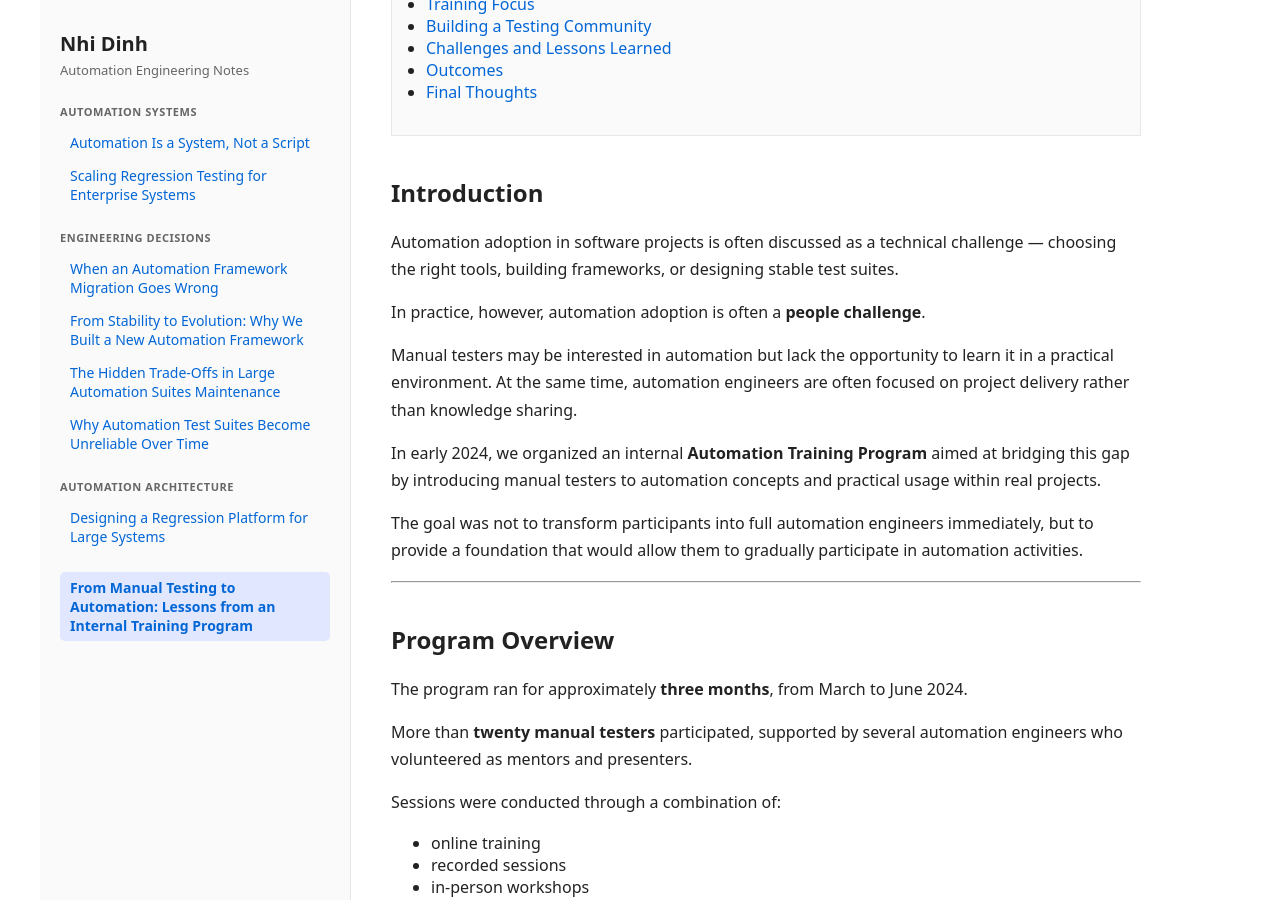
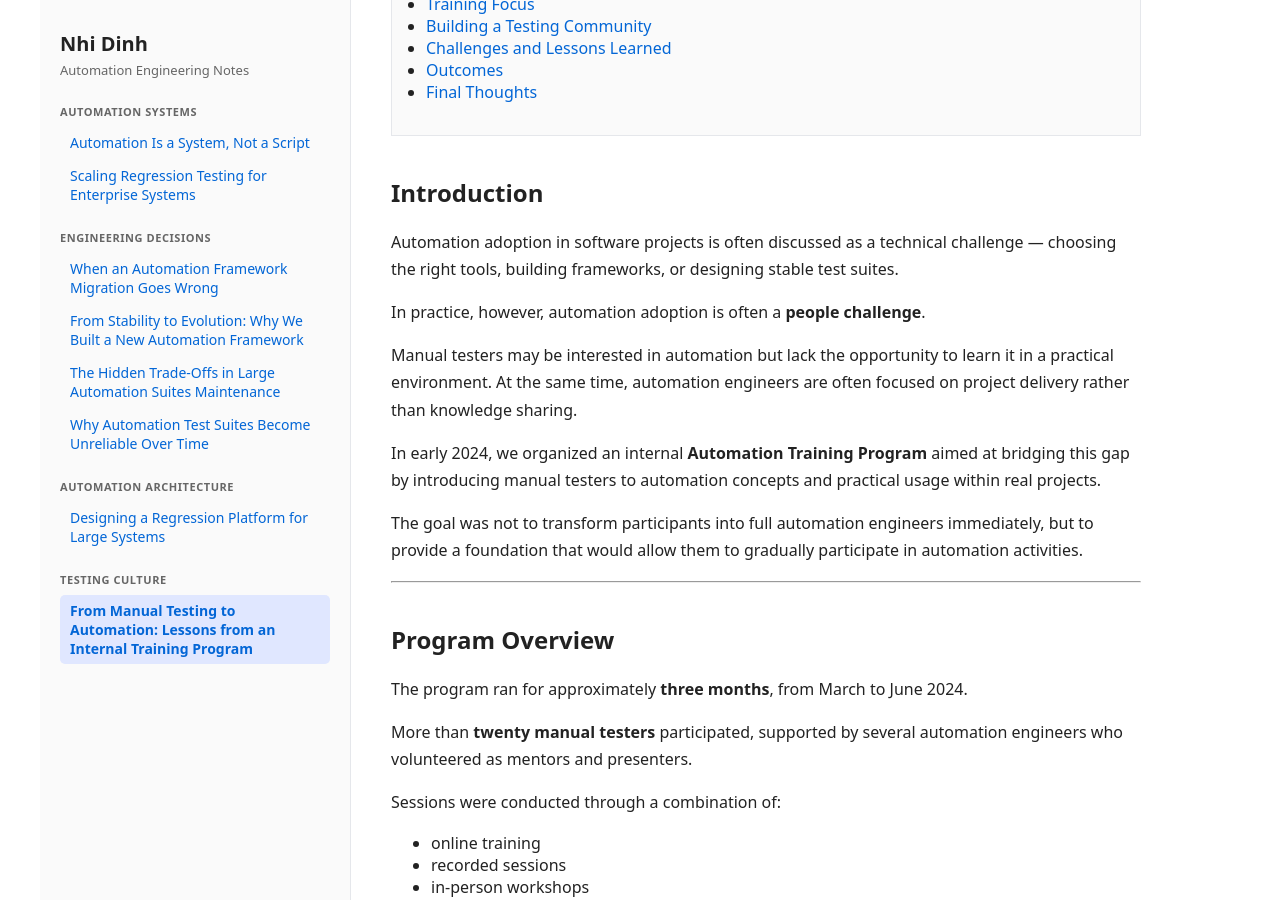
Before and after one commit to nhidinh/nhidinh.github.io, a Jekyll site: the page built from _case_studies/lesson-learn-from-internal-training.md, in a window 1280 px wide and 900 px high, scrolled down 312 px. Built offline with Jekyll 4.4.1, drawn with Linux system fonts in a browser that asks for light colours.

Commit message:
Update lesson-learn-from-internal-training.md

```diff
--- a/_case_studies/lesson-learn-from-internal-training.md
+++ b/_case_studies/lesson-learn-from-internal-training.md
@@ -1,9 +1,10 @@
 ---
 layout: posts
 title: "From Manual Testing to Automation: Lessons from an Internal Training Program"
-order: 10
+category: Testing Culture
 tags: [automation, training, testing]
 excerpt: Lessons learned from organizing an internal automation training program for manual testers.
+order: 8
 ---
 
 ## Introduction
```
